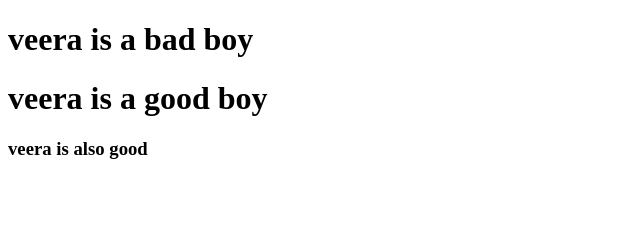
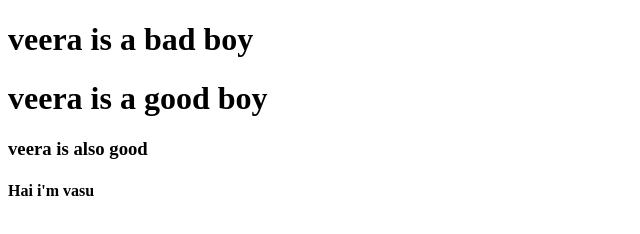
Before and after one commit to vasuramisetti/venkat, a plain HTML site: page WebContent/index.html in a window 1280 px wide. Shown: the whole page, without its empty margins (0-640 px from the left). Drawn offline with Linux system fonts and the light colour scheme.

Commit message:
jan 21st

```diff
--- a/WebContent/index.html
+++ b/WebContent/index.html
@@ -8,6 +8,7 @@
 <h1>veera is a bad boy</h1>
 <h1> veera is a good boy</h1>
 <h3> veera is also good</h3>
+<h4> Hai i'm vasu</h4>
 
 </body>
 </html>
```
